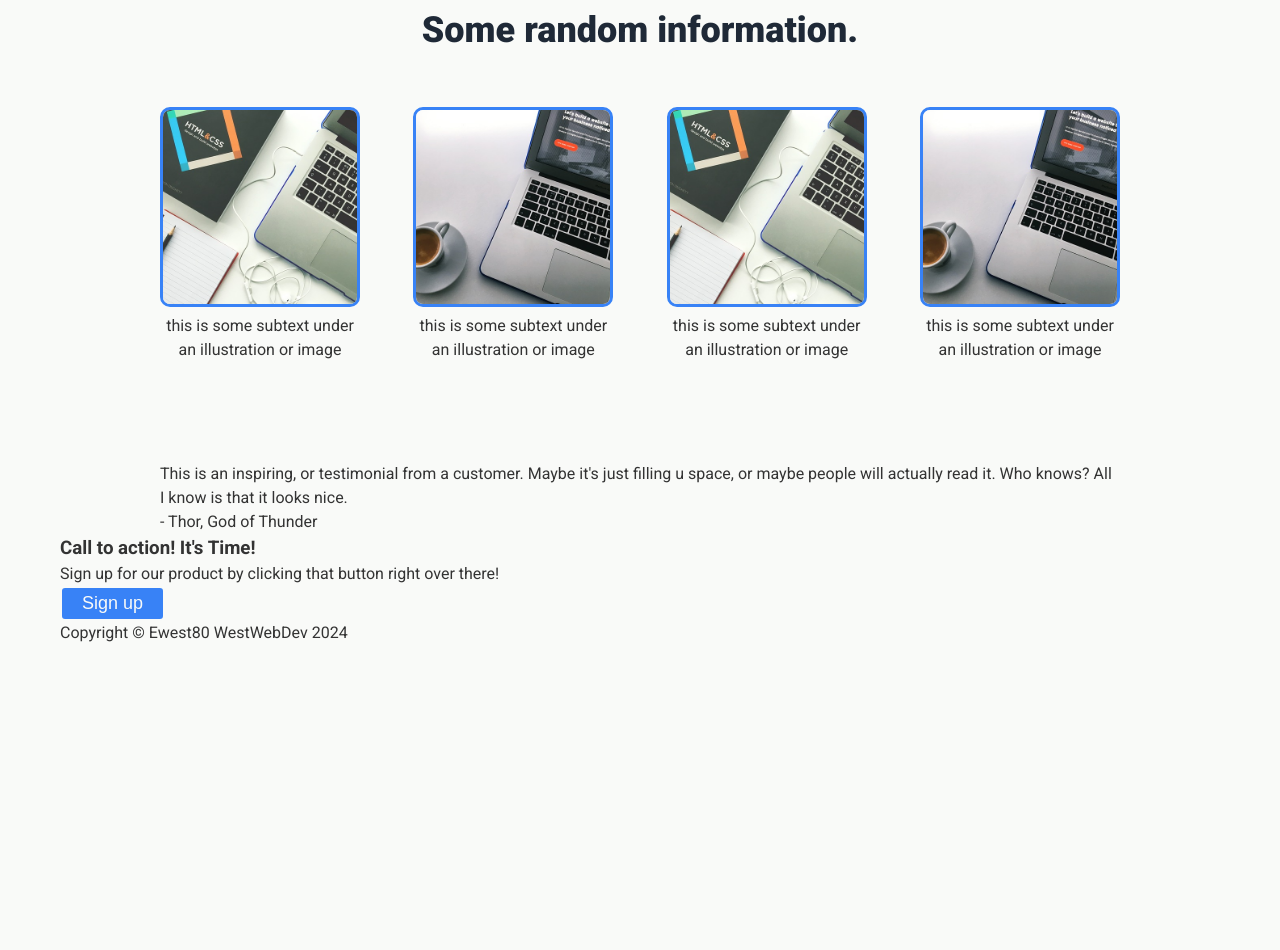
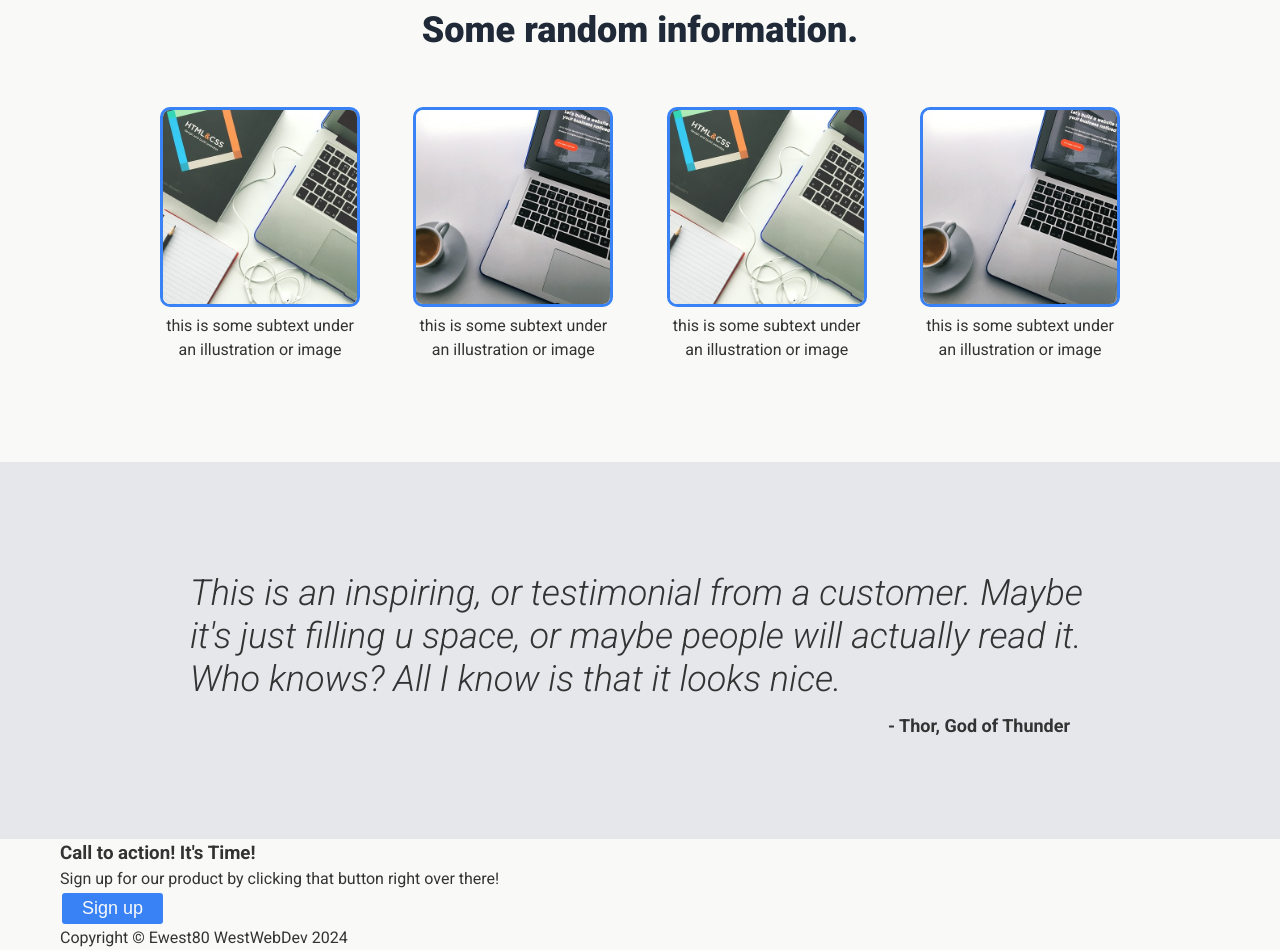
Before and after one commit to Ewest80/landing-page, a plain HTML site: page index.html in a window 1280 px wide. Shown: the part 503-1453 px from the top of the page. Before the commit the page ends 1148 px from the top, so only its background shows below. Drawn offline with Linux system fonts and the light colour scheme.

Commit message:
Style Quotes section

```diff
--- a/css/styles.css
+++ b/css/styles.css
@@ -48,7 +48,7 @@ body {
 }
 
 .navbar ul li a {
-  color: var(--light-color-secondary);
+  color: var(--light-color-main);
   text-decoration: none;
   font-size: 18px;
 }
@@ -125,6 +125,28 @@ body {
   border-radius: 10px;
 }
 
+/** Quote classes **/
+
+.quote {
+  background-color: var(--light-color-secondary);
+  padding: 100px 0;
+}
+
+.quote .quote-text {
+  font-size: 36px;
+  font-weight: 300;
+  font-style: italic;
+  line-height: 1.2;
+  padding: 10px 30px;
+}
+
+.quote .quote-author {
+  font-size: 18px;
+  font-weight: 700;
+  text-align: right;
+  margin-right: 50px;
+}
+
 /** Containers **/
 
 .container {
```
